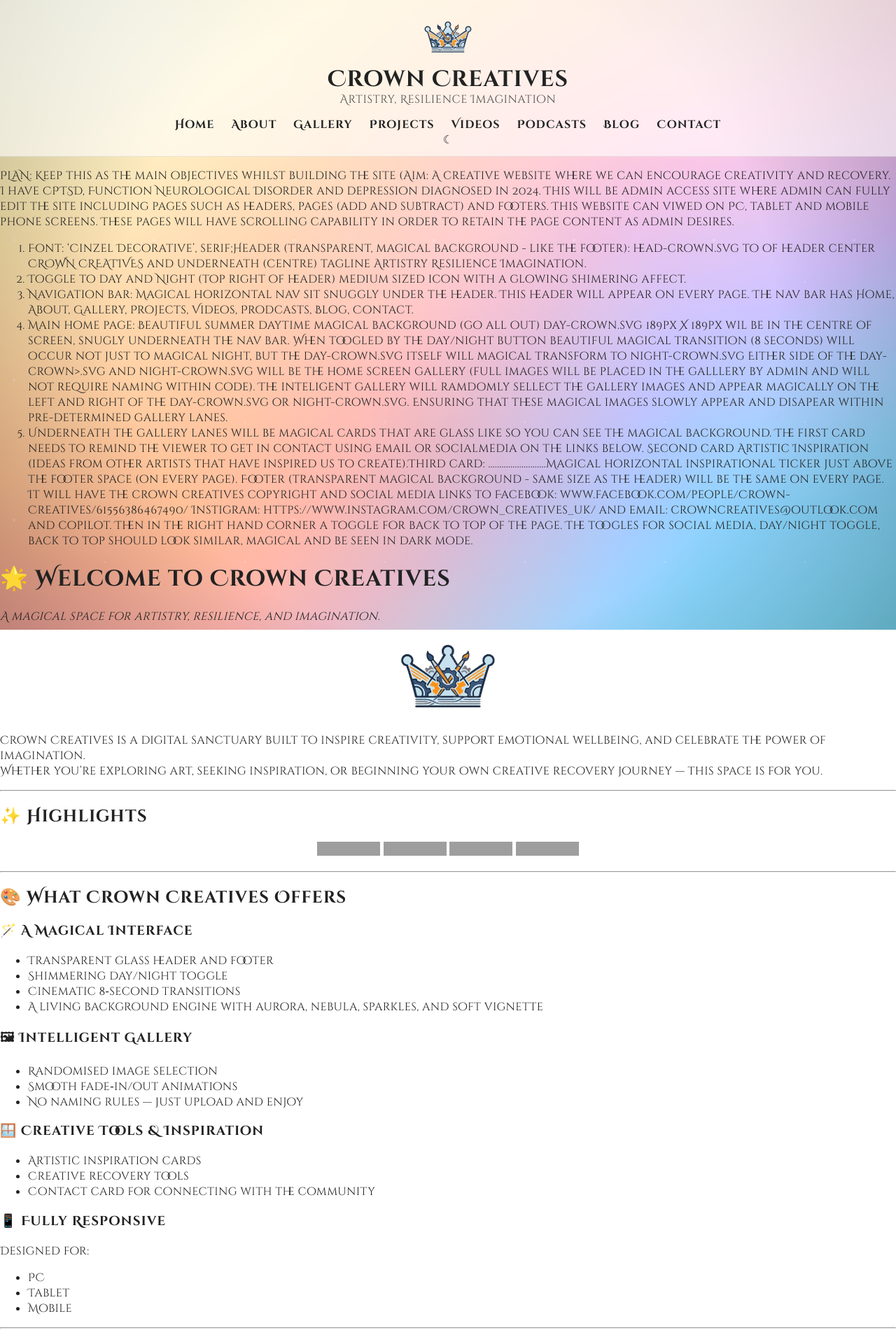
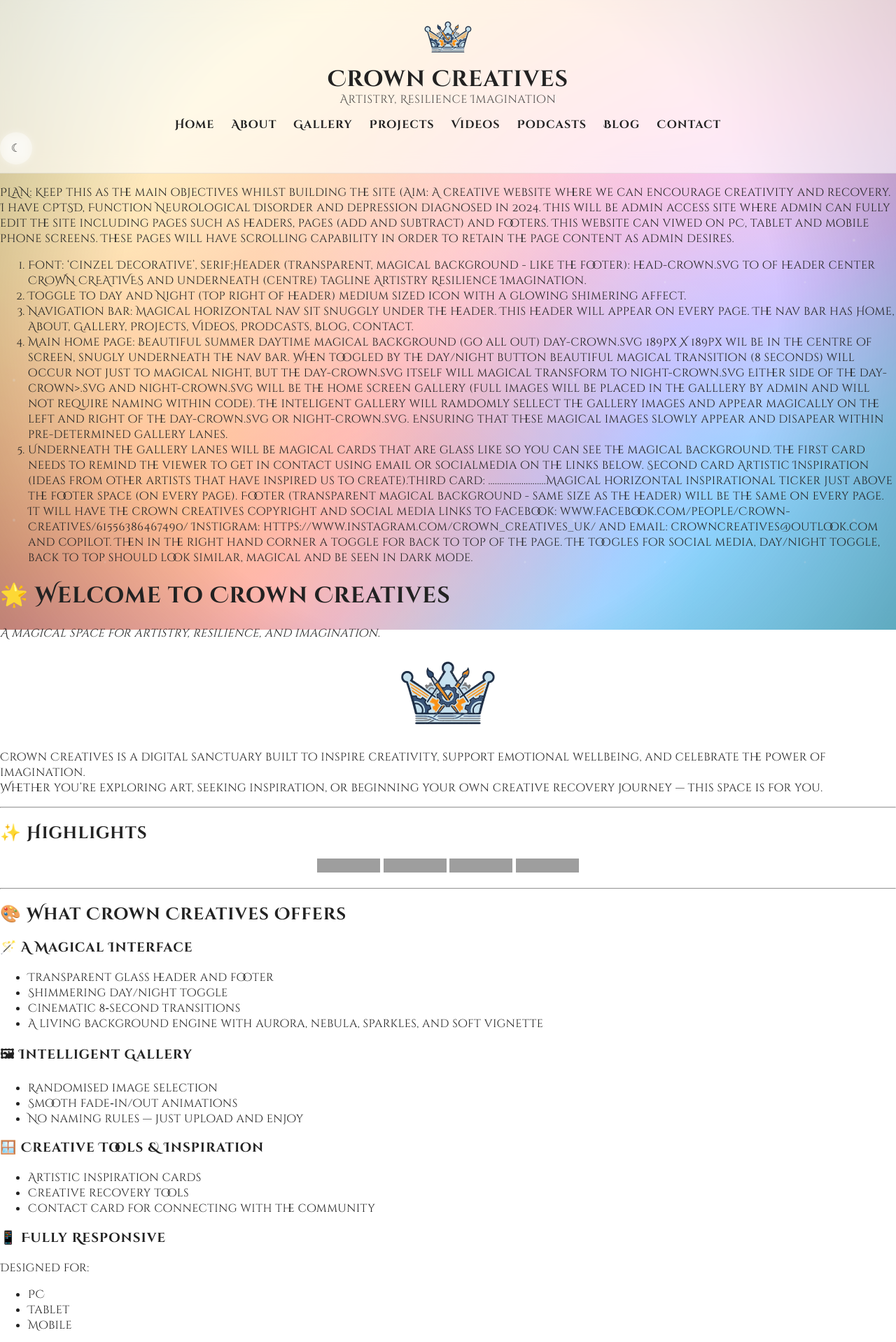
Before and after one commit to PmR76/crown-creatives-v2, a Jekyll site: the page built from PLAN.md, in a window 1280 px wide. Shown: the top 1918 px of the page at 70% size. Built offline with Jekyll 4.4.1, drawn with Linux system fonts in a browser that asks for light colours; our own code applies the rules of GitHub Pages for plain Markdown files; grey boxes are pictures that could not be loaded.

Commit message:
Update header.html

```diff
--- a/_includes/header.html
+++ b/_includes/header.html
@@ -30,8 +30,8 @@
       </ul>
     </nav>
 
-    <!-- Magical Day/Night Toggle -->
-    <div class="theme-toggle" onclick="toggleTheme()">
+    <!-- ⭐ UNIFIED MAGICAL DAY/NIGHT TOGGLE -->
+    <div class="theme-toggle cc-toggle" onclick="toggleTheme()">
       <span class="toggle-icon">☾</span>
     </div>
 
```
